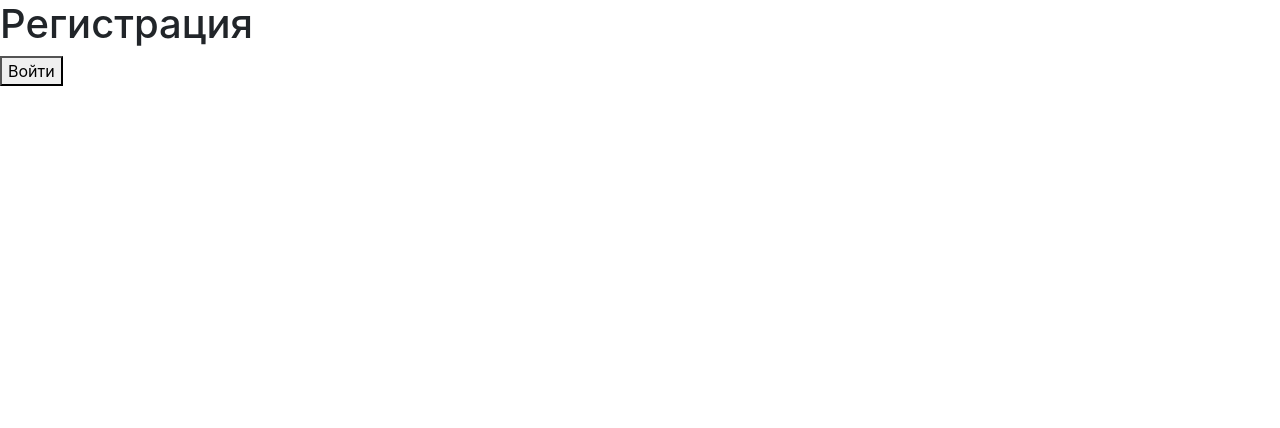
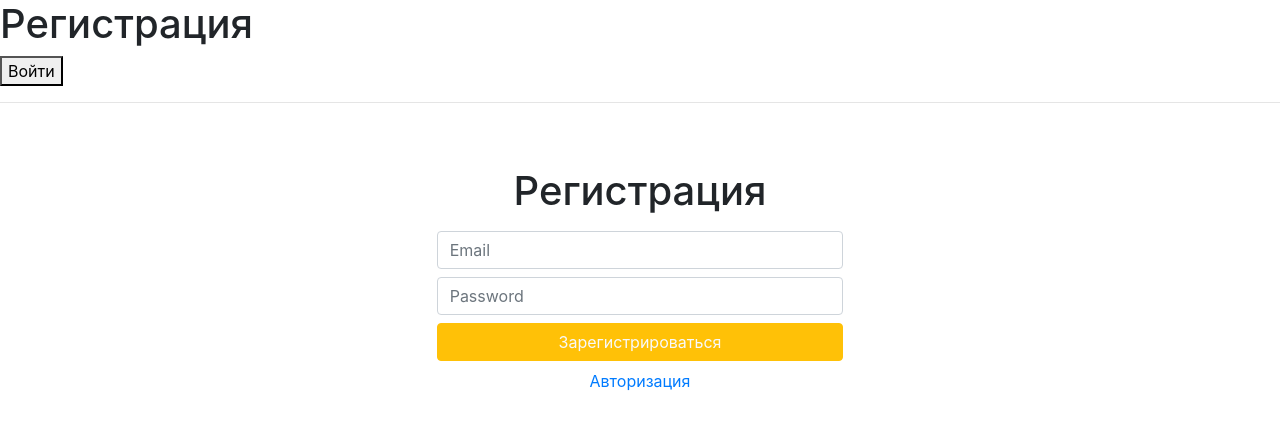
Before and after one commit to akolobaha/money-service-frontend, a React (Create React App) app: page /signup in a window 1280 px wide. Shown: the top 428 px of the page. Built offline with nearby package versions, Linux system fonts and the light colour scheme.

Commit message:
user registration

```diff
--- a/src/Home.js
+++ b/src/Home.js
@@ -18,10 +18,10 @@ class Home extends React.Component {
         fetch("https://localhost:44381/api/account/", requestOptions)
           .then(response => response.text())
           .then(text => JSON.parse(text))
-          .then(result => {
+          //.then(result => {
             //this.userName(result.username)
-            this.userAccounts(result.accounts)
-          })
+            //this.userAccounts(result.accounts)
+          //})
           .catch(error => console.log('error', error));
     }
 
@@ -66,7 +66,31 @@ class Home extends React.Component {
         balanceField.innerHTML = `Баланс: ${selectedBalance[0].balance}`;
 
 
+
         return <h2>Hello</h2>
+    }
+
+    handleCreateAccount = () => {
+
+        let myHeaders = new Headers();
+        myHeaders.append("Authorization", `Bearer ${localStorage.getItem('token')}`);
+
+        let requestOptions = {
+          method: 'POST',
+          headers: myHeaders,
+          redirect: 'follow'
+        };
+        fetch(`https://localhost:44381/api/account/create`, requestOptions)
+            .then(response => response.text())
+            .catch(error => console.log('error', error));
+        this.checkToken()
+        this.props.getAllUsers()
+    }
+
+    handleRefillAccount = (event) => {
+        event.preventDefault();
+        let formValue = event.target.querySelector('input').value;
+        console.log(formValue)
     }
 
 
@@ -76,6 +100,7 @@ class Home extends React.Component {
     }
 
     render () {
+
         return (
             <div className="container">
                 <header className="pt-4">
@@ -87,7 +112,7 @@ class Home extends React.Component {
                             <h4>
                                 Пользователь:
                                 {this.props.users.map((user) => {
-                                    return ( <span>{user.username}</span> )
+                                    return ( <span key={user.username}>{user.username}</span> )
                                 })}
                             </h4>
                         </div>
@@ -103,8 +128,17 @@ class Home extends React.Component {
                     <div className="row">
                         <div className="col-9">
                             <h3 className="account">Счет не выбран</h3>
-                            <h4 className="balance"></h4>
-                            <button className="btn btn-success" data-toggle="modal" data-target="#exampleModal">Пополнить</button>
+                            <h4 className="balance"> </h4>
+                            <div className="row">
+                                <form onSubmit={this.handleRefillAccount}>
+                                    <input type="number" className="form-control" placeholder="Сумма пополнения"></input>
+
+                                        <button className="btn btn-success" type="submit" onClick={() => this.props.select('123')}>Пополнить</button>
+
+                                </form>
+                            </div>
+
+                            <hr></hr>
                         </div>
                         <div className="col-3 text-right">
                             <select className="form-control" onChange={this.handleChangeAccount}>
@@ -113,8 +147,13 @@ class Home extends React.Component {
                                     this.accountsList()
                                 }
                             </select>
+                            <button
+                                className="btn btn-info mt-3"
+                                onClick={this.handleCreateAccount}
+                            >Создать счет</button>
                         </div>
                     </div>
+
                 </div>
 
 
@@ -134,13 +173,14 @@ class Home extends React.Component {
 function mapStateToProps(state) {
     return {
         users: state.users,
-        activeAcc: state.activeAcc
+        select: state.select
     }
   }
 
   function mapDispatchToProps (dispatch) {
     return {
-      getAllUsers: bindActionCreators(getAllUsers, dispatch)
+      getAllUsers: bindActionCreators(getAllUsers, dispatch),
+      select: bindActionCreators(select, dispatch)
     }
   }
 
--- a/src/Login.js
+++ b/src/Login.js
@@ -64,15 +64,26 @@ class Login extends React.Component {
         }
 
         return (
-            <div>
-                <h1>Авторизация</h1>
-                <input type="text" name="login" placeholder="Login" value={this.state.handleLoginChange} onChange={this.handleLoginChange}></input>
-                <input type="text" name="password" placeholder="Password" value={this.state.password} onChange={this.handlePasswordChange}></input>
+            <div className="container">
+                <div className="row">
+                    <div className="col-4 offset-4">
+                    <h1 className="text-center mt-5 mb-3">Авторизация</h1>
+                    <input className="form-control mb-2" type="text" name="login" placeholder="Login" value={this.state.handleLoginChange} onChange={this.handleLoginChange}></input>
+                    <input className="form-control"  type="password" name="password" placeholder="Password" value={this.state.password} onChange={this.handlePasswordChange}></input>
+                    <button className="btn btn-success mt-2 w-100" type="button" onClick={() => this.getToken()}>Войти</button>
+                    <div className="text-center mt-2">
+                        <a  href="/signup">Регистрация</a>
+                    </div>
+
+                    </div>
+                </div>
+
+
                 {/* <button type="button" onClick={this.props.login}>Войти</button> */}
                 <p> {localStorage.getItem('token')} </p>
 
 
-                <button type="button" onClick={() => this.getToken()}>Войти</button>
+
 
 
 
--- a/src/SignUp.js
+++ b/src/SignUp.js
@@ -2,6 +2,23 @@ import React from "react";
 import { Redirect } from "react-router";
 
 class SignUp extends React.Component {
+    handleRegister = (event) => {
+        event.preventDefault();
+
+        let login = event.target.querySelector('[name="login"]').value
+        let password = event.target.querySelector('[name="password"]').value
+
+        let requestOptions = {
+            method: 'GET',
+            redirect: 'follow'
+          };
+
+          fetch(`https://localhost:44381/api/user/registration?username=${login}&password=${password}`, requestOptions)
+            .then(response => response.text())
+            .then(result => console.log(result))
+            .catch(error => console.log('error', error));
+    }
+
     render () {
         if (this.props.authorized) {
             return <Redirect to="/private" />;
@@ -11,7 +28,25 @@ class SignUp extends React.Component {
             <div>
                 <h1>Регистрация</h1>
                 <button type="button" onClick={this.props.login}>Войти</button>
+                <hr></hr>
+
+                <div className="row">
+                    <div className="col-4 offset-4">
+                    <h1 className="text-center mt-5 mb-3">Регистрация</h1>
+                    <form onSubmit={this.handleRegister}>
+                        <input className="form-control mb-2" type="text" name="login" placeholder="Email" ></input>
+                        <input className="form-control"  type="password" name="password" placeholder="Password"  ></input>
+                        <button className="btn btn-warning mt-2 w-100 text-light" type="button"
+                            type="submit">Зарегистрироваться</button>
+                    </form>
+                    <div className="text-center mt-2">
+                        <a  href="/login">Авторизация</a>
+                    </div>
+
+                    </div>
+                </div>
             </div>
+
         );
     }
 };
--- a/src/reducers/index.js
+++ b/src/reducers/index.js
@@ -1,8 +1,10 @@
 import users from './users.reducers'
+import select from './selected.reducers'
 import { combineReducers } from 'redux'
 
 const rootReducer = combineReducers({
-  users
+  users,
+  select
 })
 
 export default rootReducer;
--- a/src/reducers/users.reducers.js
+++ b/src/reducers/users.reducers.js
@@ -5,7 +5,7 @@ let initialState = []
 export default (state = initialState, action) => {
   switch(action.type) {
     case FETCH_USERS:
-      return [...state, action.payload]
+      return [action.payload]
 
     default:
       return state;
```
